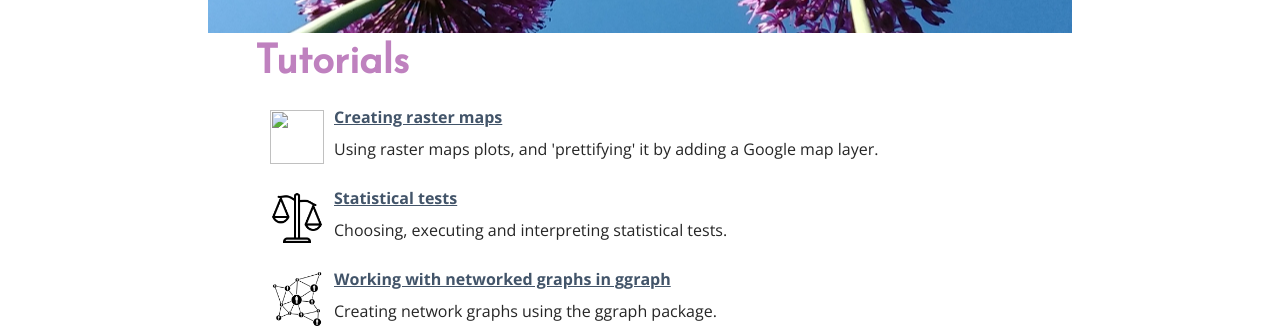
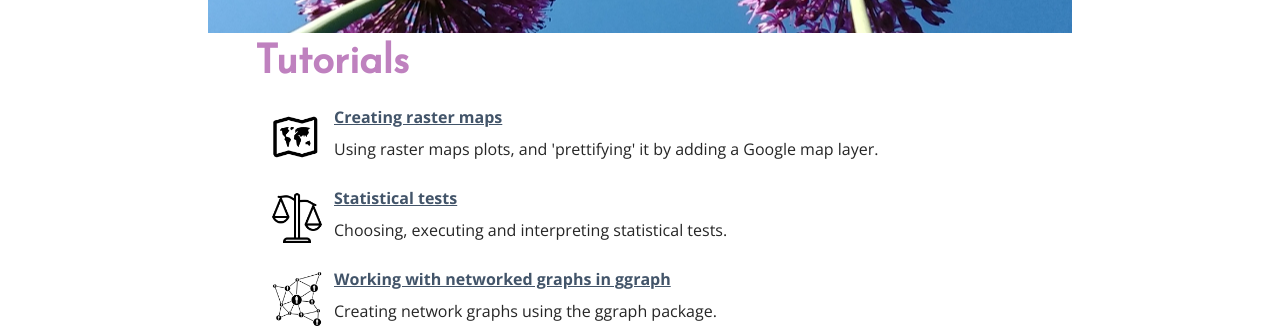
Before and after one commit to mark-me/mark-me.github.io, a Jekyll site: the page built from _pages/02-tutorials.md, in a window 1280 px wide. Shown: the part 197-525 px from the top of the page. Built offline with Jekyll 4.4.1, drawn with Linux system fonts in a browser that asks for light colours; nearby versions of some CDN libraries; comment, search, counter and statistics services are not loaded.

Commit message:
Update tutorial-index.yml

```diff
--- a/_data/tutorial-index.yml
+++ b/_data/tutorial-index.yml
@@ -1,6 +1,6 @@
 - title: Creating raster maps
   url: /raster-maps/
-  image: _pages/tutorials/raster-maps/raster-map.png
+  image: /_pages/tutorials/raster-maps/raster-map.png
   description: Using raster maps plots, and 'prettifying' it by adding a Google map layer.
 
 - title: Statistical tests
```
